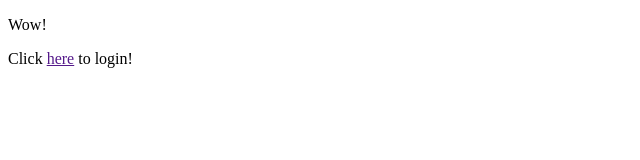
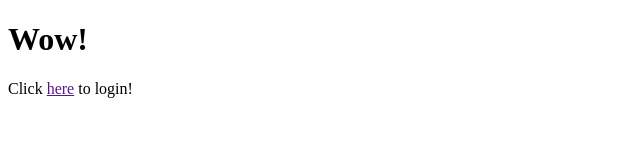
Before and after one commit to TramperDaBest/LoginTest, a plain HTML site: page index.html in a window 1280 px wide. Shown: the whole page, without its empty margins (0-640 px from the left). Drawn offline with Linux system fonts and the light colour scheme.

Commit message:
Gave headers to top text instead of <p>

```diff
--- a/index.html
+++ b/index.html
@@ -4,7 +4,7 @@
         <title>Login!</title>
     </head>
     <body>
-        <p>Wow!</p>
+        <h1>Wow!</h1>
         <p>Click <a href=''>here</a> to login!</p>
     </body>
 </html>
```
Also changed, not shown: loggedin.html (+1 -1 lines).
